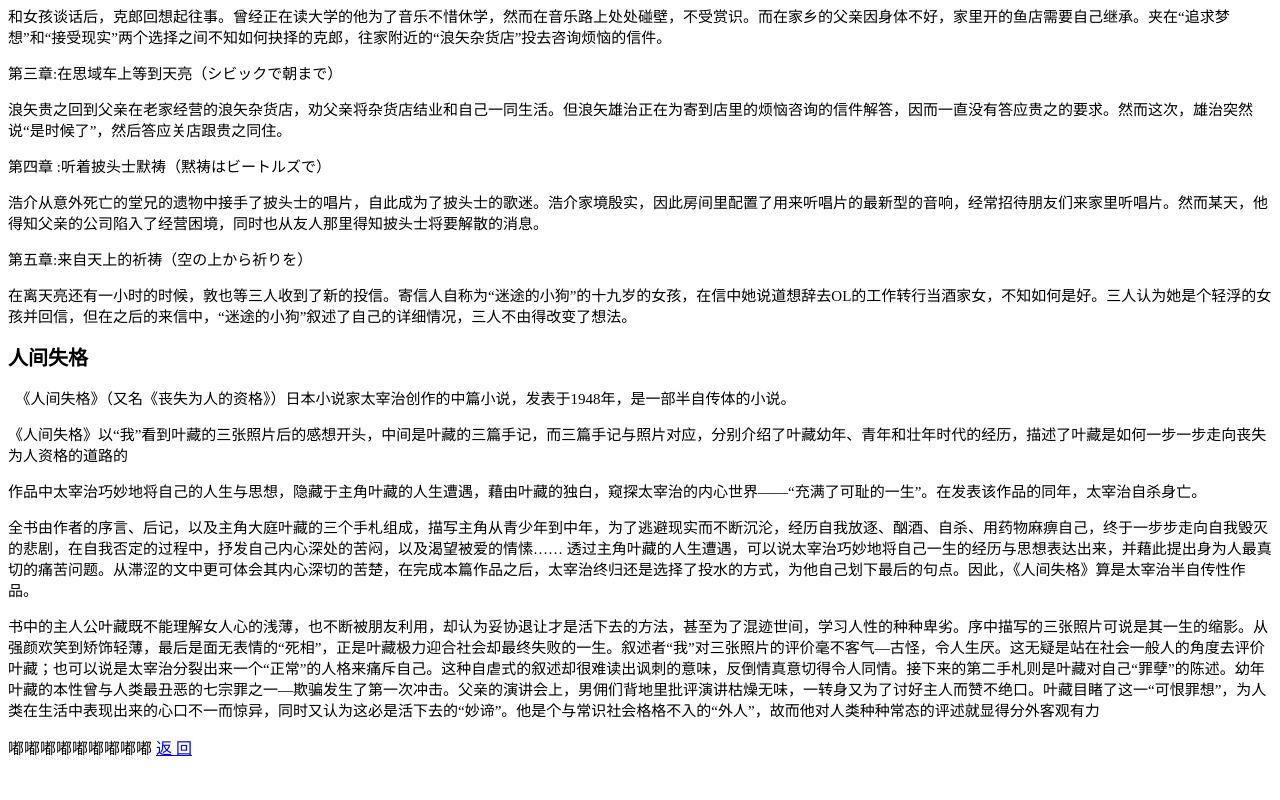
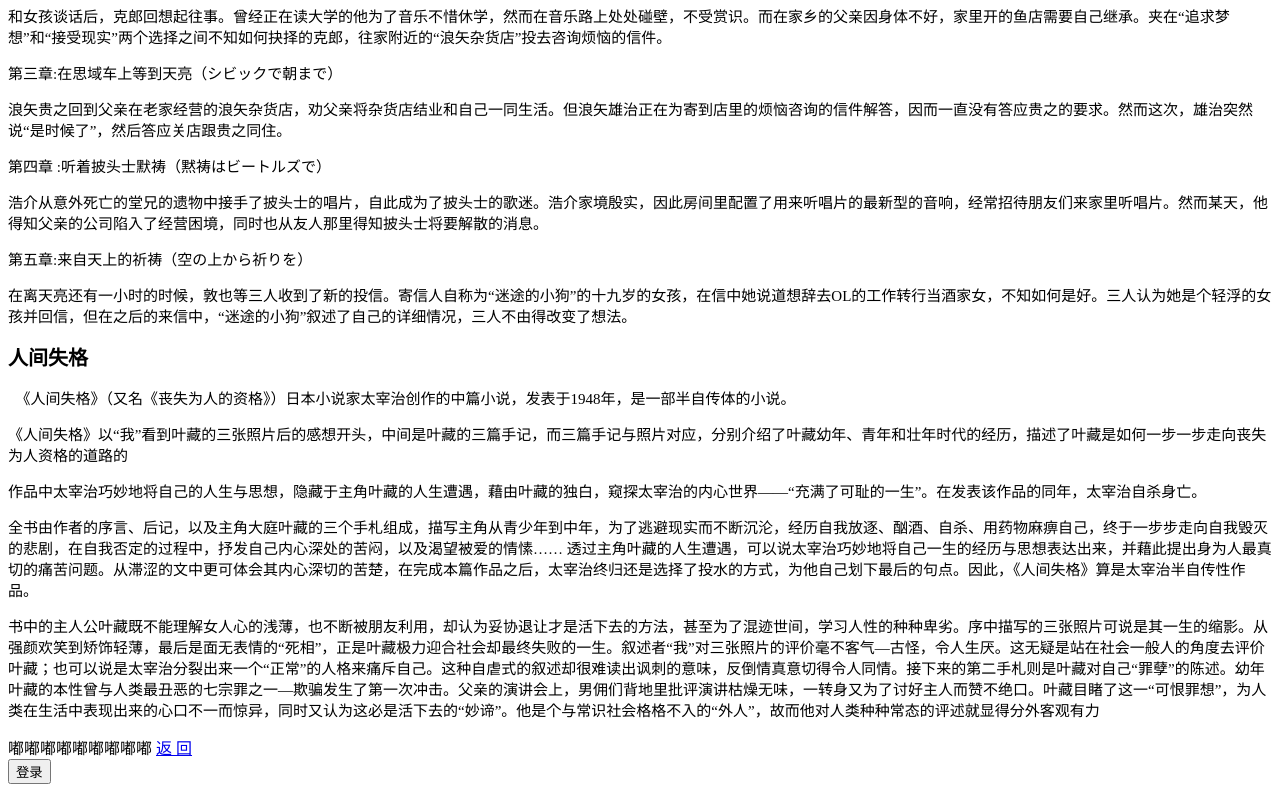
Before and after one commit to xx777999/xx777999, a plain HTML site: page index.html in a window 1280 px wide. Shown: the part 1247-2047 px from the top of the page. Before the commit the page ends 2014 px from the top, so only its background shows below. Drawn offline with Linux system fonts and the light colour scheme.

Commit message:
Update index.html

```diff
--- a/index.html
+++ b/index.html
@@ -76,6 +76,9 @@ body{
 <p id=text4>书中的主人公叶藏既不能理解女人心的浅薄，也不断被朋友利用，却认为妥协退让才是活下去的方法，甚至为了混迹世间，学习人性的种种卑劣。序中描写的三张照片可说是其一生的缩影。从强颜欢笑到矫饰轻薄，最后是面无表情的“死相”，正是叶藏极力迎合社会却最终失败的一生。叙述者“我”对三张照片的评价毫不客气—古怪，令人生厌。这无疑是站在社会一般人的角度去评价叶藏；也可以说是太宰治分裂出来一个“正常”的人格来痛斥自己。这种自虐式的叙述却很难读出讽刺的意味，反倒情真意切得令人同情。接下来的第二手札则是叶藏对自己“罪孽”的陈述。幼年叶藏的本性曾与人类最丑恶的七宗罪之一—欺骗发生了第一次冲击。父亲的演讲会上，男佣们背地里批评演讲枯燥无味，一转身又为了讨好主人而赞不绝口。叶藏目睹了这一“可恨罪想”，为人类在生活中表现出来的心口不一而惊异，同时又认为这必是活下去的“妙谛”。他是个与常识社会格格不入的“外人”，故而他对人类种种常态的评述就显得分外客观有力</p>
 嘟嘟嘟嘟嘟嘟嘟嘟嘟
 <a href="#BOOK">返 回</a>
-
+</form>
+<form action="book.html" method="post">
+              <input type="submit" value="登录" >
+</form>
 </body>
 </html>
```
